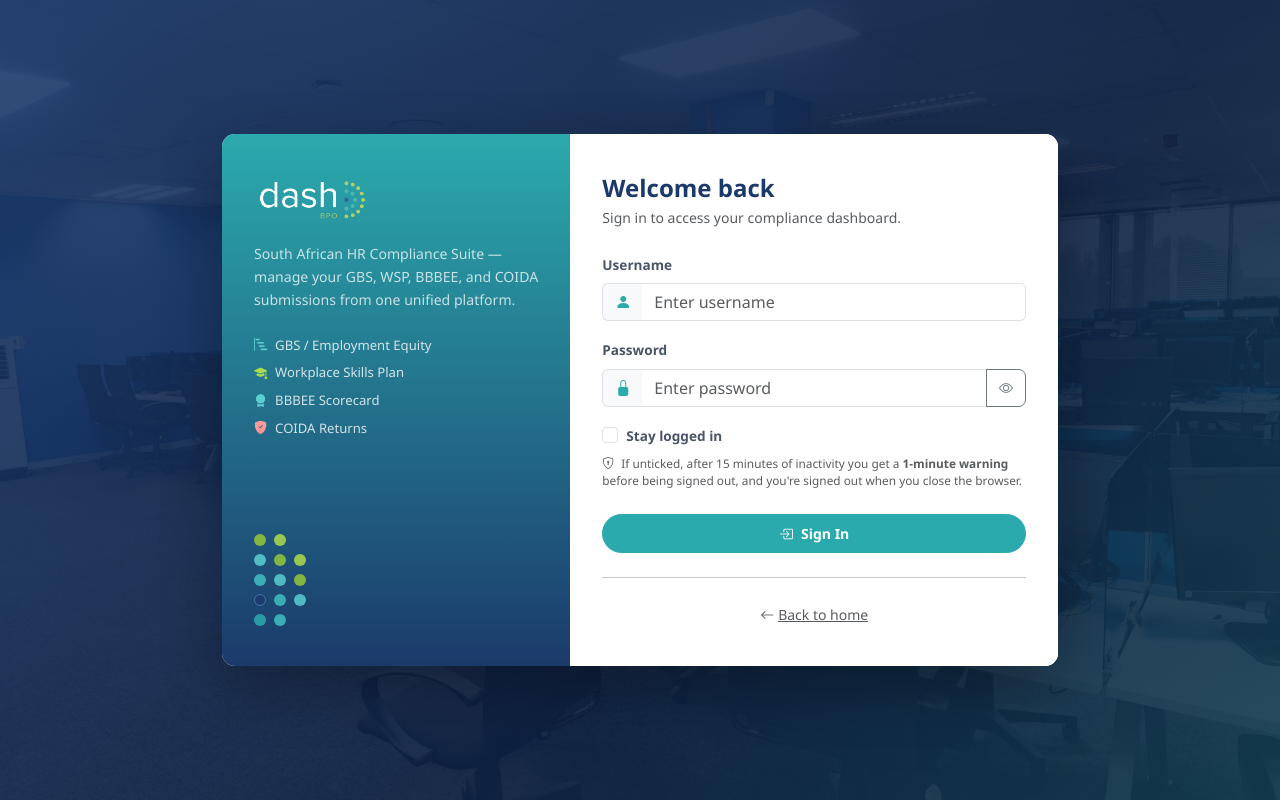
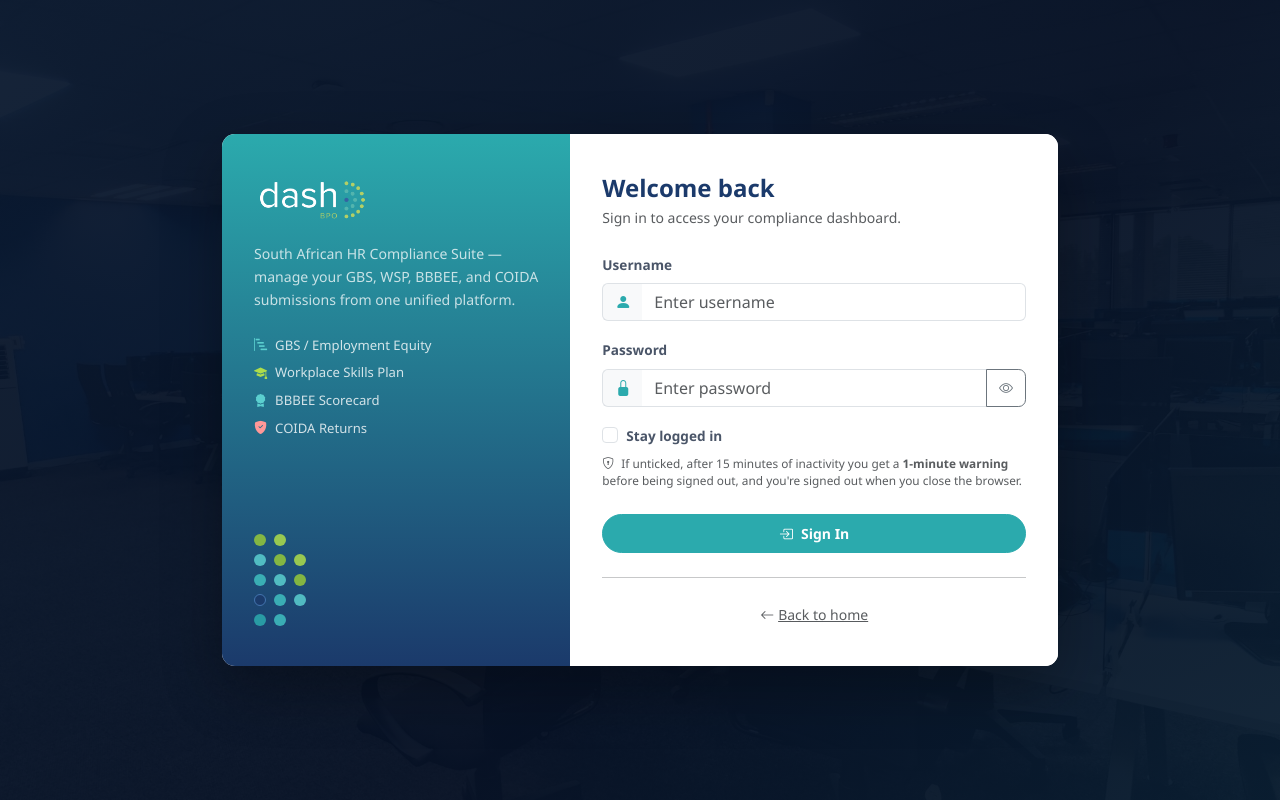
Before and after one commit to 1syntra1/anotherbpo-hr-compliance, a Flask app: page /login in a window 1280 px wide. Run offline with Flask 3, Linux system fonts and the light colour scheme; some libraries are stand-ins or nearby versions.

Commit message:
Login background: darker overlay, office photo ~5% visible
Co-Authored-By: Claude Opus 4.8 <noreply@anthropic.com>

```diff
--- a/static/css/style.css
+++ b/static/css/style.css
@@ -564,9 +564,9 @@ body.landing-page {
 /* ── Login page ─────────────────────────────────────────────── */
 body.login-page {
   display: block;
-  /* Office photo at ~10% visibility: a ~90%-opaque navy overlay sits over it. */
+  /* Office photo at ~5% visibility: a darker ~95%-opaque navy overlay sits over it. */
   background:
-    linear-gradient(135deg, rgba(27,58,107,.90) 0%, rgba(14,34,68,.91) 60%, rgba(19,61,82,.90) 100%),
+    linear-gradient(135deg, rgba(9,24,46,.95) 0%, rgba(7,18,38,.96) 60%, rgba(10,30,50,.95) 100%),
     url("../images/office-bg.jpg") center center / cover no-repeat fixed;
   background-color: #0e2244;
   min-height: 100vh;
```
